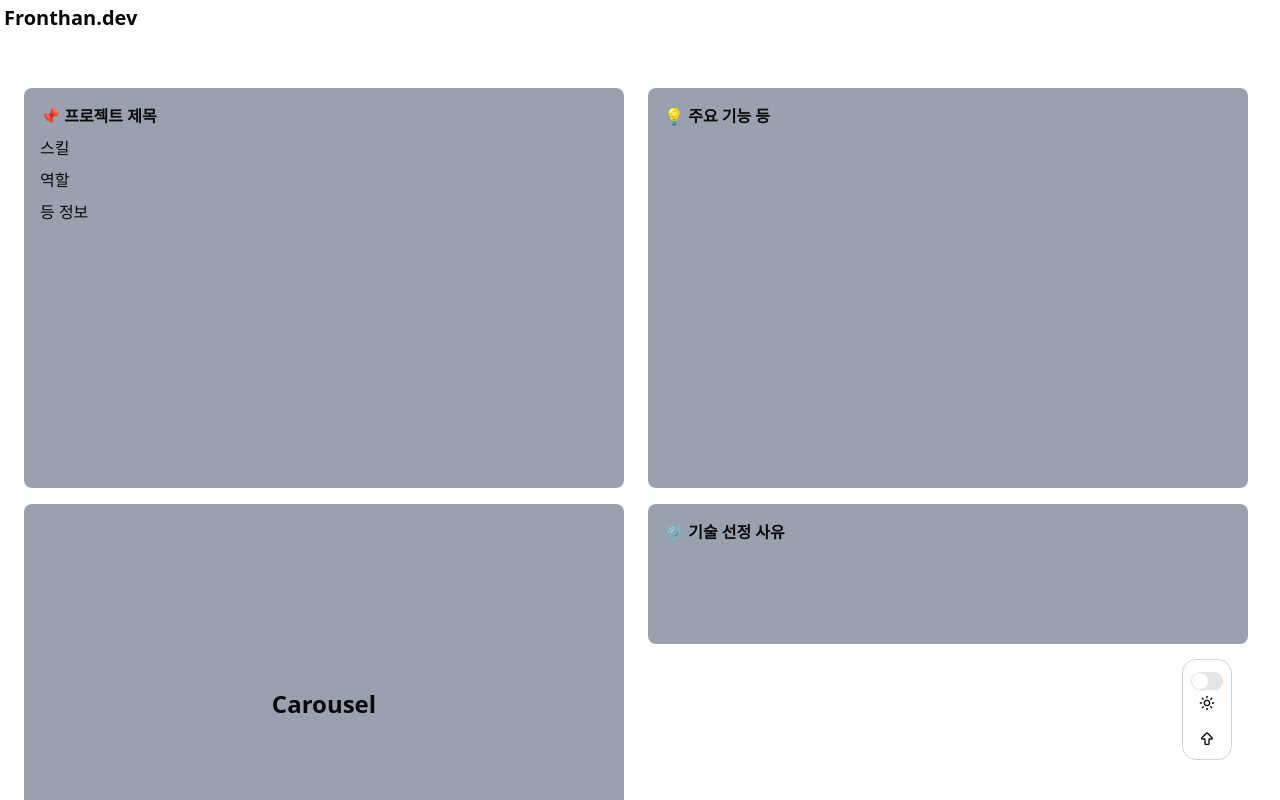
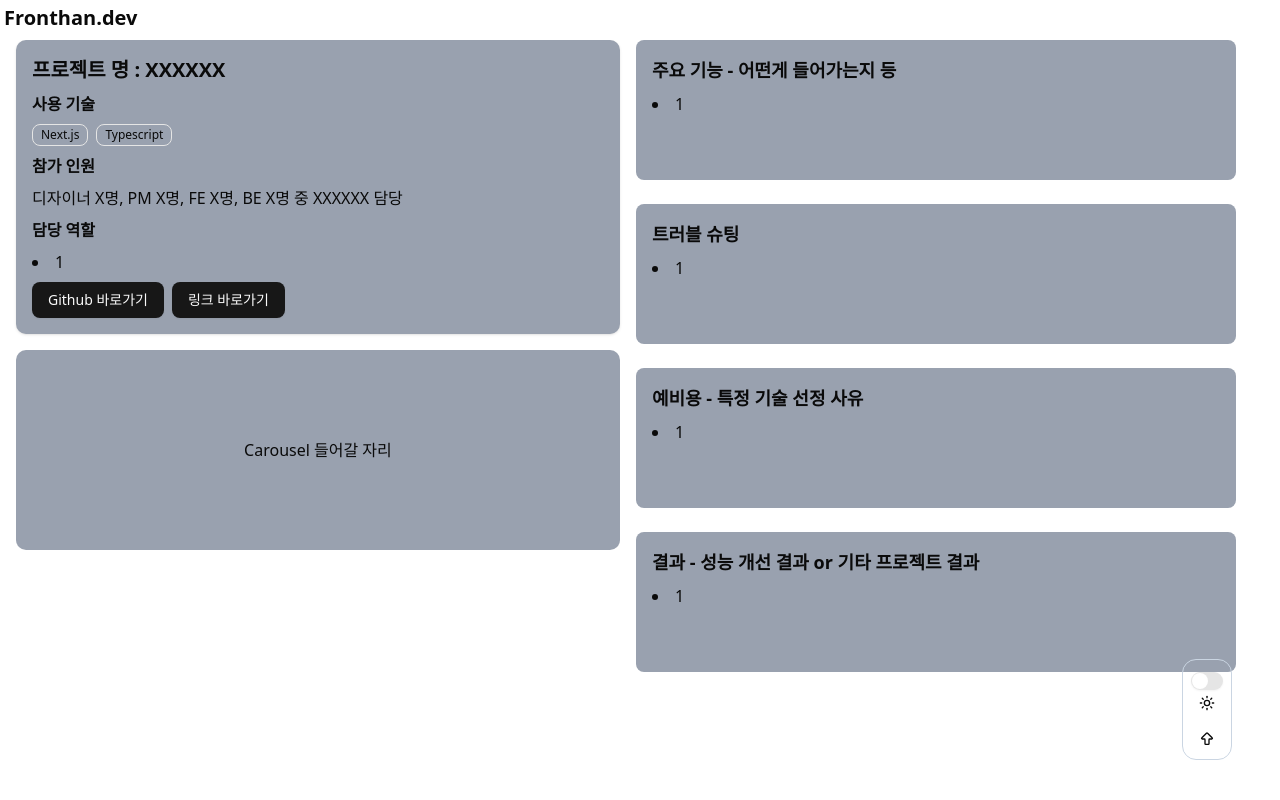
Before and after one commit to sangil94s/Portfoilos, a Next.js app: page /project/AFO in a window 1280 px wide. Shown: the top 800 px of the page. Built offline with nearby package versions, Linux system fonts and the light colour scheme.

Commit message:
Modify: Project Detail

```diff
--- a/components/Career/Career.tsx
+++ b/components/Career/Career.tsx
@@ -5,7 +5,7 @@ export default function Career() {
   return (
     <>
       <div className="flex flex-col md:flex-row p-6">
-        <section className="flex-shrink-0 border-b-2 md:border-b-0 md:border-r-2 border-slate-200">
+        <section className="flex-shrink-0 border-b-2 md:border-b-0 md:border-r-2 border-slate-100">
           <Image
             src={data?.companylogo}
             alt="회사로고"
@@ -15,10 +15,11 @@ export default function Career() {
           />
         </section>
 
-        <section className="w-full md:mx-4">
+        <section className="w-full md:mx-6">
           <h4 className="py-3 text-xl font-bold">{data?.companytitle}</h4>
           <p className="py-2 text-xs text-slate-400 font-bold">{data?.companydate}</p>
           <p className="text-xs text-slate-400 font-bold">{data?.companyposition}</p>
+          <p className="text-xs text-slate-400 font-bold py-2">{data?.companyInfo}</p>
           <ul className="list-disc list-inside font-bold">
             <li className="text-sm py-4">{data?.performanceone}</li>
             <li className="text-sm py-4">{data?.performancetwo}</li>
--- a/components/Introduce/Introduce.tsx
+++ b/components/Introduce/Introduce.tsx
@@ -3,7 +3,7 @@
 import Typewriter from 'typewriter-effect';
 import ResumeDownload from './Button/ResumeDownload';
 import MailButton from './Button/MailButton';
-
+// 추가 고려 - 좌측에 이미지?
 export default function Introduce() {
   return (
     <section className="flex flex-col justify-center items-center">
--- a/components/Project/ProjectCard.tsx
+++ b/components/Project/ProjectCard.tsx
@@ -26,7 +26,7 @@ export default function ProjectCard() {
     <div className="grid grid-cols-1 m-2 gap-4 justify-items-center lg:grid-cols-2">
       {data?.project.map((item: Project) => (
         <Link key={item.id} href={`/project/${item.title}`}>
-          <Card className="group relative cursor-pointer p-4 lg:w-[650px] lg:h-[400px] w-full max-w-sm hover:bg-gray-400 hover:shadow-md transition-all duration-200">
+          <Card className="group relative cursor-pointer p-4 w-full max-w-sm lg:w-[650px] lg:h-[400px] hover:bg-gray-400 hover:shadow-md transition-all duration-200">
             <Image
               src={item.image}
               alt="Project main image"
@@ -41,9 +41,9 @@ export default function ProjectCard() {
             </h4>
             <CardHeader>
               <CardTitle>프로젝트 명 : {item.title}</CardTitle>
-              <CardDescription className="py-1">기간 : {item.date}</CardDescription>
-              <CardDescription className="py-1">인원 : {item.teamcount}</CardDescription>
-              <CardDescription className="py-1">담당 : {item.parts}</CardDescription>
+              <CardDescription className="py-1">기간: {item.date}</CardDescription>
+              <CardDescription className="py-1">인원: {item.teamcount}</CardDescription>
+              <CardDescription className="py-1">담당: {item.parts}</CardDescription>
               <CardDescription className="py-1 text-black">{item.description}</CardDescription>
               <div className="flex flex-row justify-center gap-2">
                 <h4 className="text-base font-bold">Skill: </h4>
--- a/components/ProjectDetail/ProjectDetail.tsx
+++ b/components/ProjectDetail/ProjectDetail.tsx
@@ -2,6 +2,8 @@
 
 import { useParams } from 'next/navigation';
 import { useEffect, useState } from 'react';
+import { Badge } from '../ui/badge';
+import { Button } from '../ui/button';
 
 interface ProjectDetail {
   detail: string;
@@ -36,33 +38,65 @@ export default function ProjectDetail() {
   return (
     <>
       <p>{data?.detail}</p>
-      <div className="p-6 rounded-lg max-w-screen-xl min-h-screen my-10 mx-auto space-y-4">
-        <div className="grid grid-cols-1 md:grid-cols-2 gap-4">
-          <div className="lg:w-[600px] lg:h-[400px] bg-gray-400 p-4 rounded-md space-y-2">
-            <p className="font-bold">📌 프로젝트 제목</p>
-            <p>스킬</p>
-            <p>역할</p>
-            <p>등 정보</p>
+      <div className="flex flex-col lg:flex-row max-w-screen-xl min-h-screen mx-auto p-4 gap-4">
+        <aside className="lg:w-[800px] lg:h-[600px] lg:sticky top-4 space-y-4">
+          <div className="bg-gray-400 rounded-lg p-4 shadow">
+            <h2 className="text-xl font-bold mb-2">프로젝트 명 : XXXXXX</h2>
+            <p className="mb-2 font-bold">사용 기술</p>
+            <div className="flex flex-wrap gap-2">
+              <Badge variant='outline'>Next.js</Badge>
+              <Badge variant='outline'>Typescript</Badge>
+
+            </div>
+
+            <h3 className="my-2 font-bold">참가 인원</h3>
+            <p>디자이너 X명, PM X명, FE X명, BE X명 중 XXXXXX 담당</p>
+
+            <h3 className="my-2 font-bold">담당 역할</h3>
+            <ul className="list-disc list-inside space-y-1">
+              <li>1</li>
+            </ul>
+
+            <div className="flex gap-2 mt-2">
+              <Button>Github 바로가기</Button>
+              <Button>링크 바로가기</Button>
+            </div>
           </div>
 
-          <div className="lg:w-[600px] lg:h-[400px] bg-gray-400 p-4 rounded-md">
-            <p className="font-bold">💡 주요 기능 등</p>
+          <div className="bg-gray-400 rounded-lg h-[200px] flex items-center justify-center text-center">
+            Carousel 들어갈 자리
           </div>
-        </div>
+        </aside>
 
-        <div className="grid grid-cols-1 md:grid-cols-2 gap-4">
-          <div className="lg:w-[600px] lg:h-[400px] bg-gray-400 flex items-center justify-center rounded-md">
-            <p className="text-2xl font-bold">Carousel</p>
-          </div>
+        <main className="lg:w-2/3 w-full space-y-6">
+          <section className="lg:w-[600px] lg:h-[140px] bg-gray-400 p-4 rounded-md">
+            <h3 className="text-lg font-bold mb-2">주요 기능 - 어떤게 들어가는지 등</h3>
+            <ul className="list-disc list-inside space-y-1">
+              <li>1</li>
+            </ul>
+          </section>
 
-          <div className="lg:w-[600px] lg:h-[140px] bg-gray-400 p-4 rounded-md">
-            <p className="font-bold">⚙️ 기술 선정 사유</p>
-          </div>
+          <section className="lg:w-[600px] lg:h-[140px] bg-gray-400 p-4 rounded-md">
+            <h3 className="text-lg font-bold mb-2">트러블 슈팅</h3>
+            <ul className="list-disc list-inside space-y-1">
+              <li>1</li>
+            </ul>
+          </section>
 
-          <div className="lg:w-[600px] lg:h-[140px] bg-gray-400 p-4 rounded-md">
-            <p className="font-bold">🐛 트러블 슈팅</p>
-          </div>
-        </div>
+          <section className="lg:w-[600px] lg:h-[140px] bg-gray-400 p-4 rounded-md">
+            <h3 className="text-lg font-bold mb-2">예비용 - 특정 기술 선정 사유</h3>
+            <ul className="list-disc list-inside space-y-1">
+              <li>1</li>
+            </ul>
+          </section>
+
+          <section className="lg:w-[600px] lg:h-[140px] bg-gray-400 p-4 rounded-md">
+            <h3 className="text-lg font-bold mb-2">결과 - 성능 개선 결과 or 기타 프로젝트 결과</h3>
+            <ul className="list-disc list-inside space-y-1">
+              <li>1</li>
+            </ul>
+          </section>
+        </main>
       </div>
     </>
   );
--- a/public/data/project-infomation.json
+++ b/public/data/project-infomation.json
@@ -7,7 +7,7 @@
       "teamcount": "7명 회사 프로젝트",
       "description": "기존 EJS로 구축된 백오피스 서비스를 React로 재구축과 UX의 개선을 병행하는 프로젝트",
       "techskills": "React, Typescript, TailwindCSS, Express, MySQL, GCP",
-      "parts": "유일한 서버와 프론트엔드 개발, GCP 배포 전담",
+      "parts": "유일한 풀스택 개발, GCP 배포 전담",
       "image": "/project/afo-logo.png",
       "useSkillImage": [
         {
@@ -51,7 +51,7 @@
       "teamcount": "7명 회사 프로젝트",
       "description": "국내 약 180개 대리점의 생산 등 데이터를 내부 부서가 조회와 활용 목적의 백오피스 프로젝트",
       "techskills": "React, Typescript, TailwindCSS, Tanstack/React-Query, React-Hook-Form, Express, MySQL, GCP",
-      "parts": "유일한 서버와 프론트엔드 개발, GCP 배포 전담 ",
+      "parts": "유일한 풀스택 개발, GCP 배포 전담 ",
       "image": "/project/compact-login.png",
       "useSkillImage": [
         {
--- a/public/data/work-infomation.json
+++ b/public/data/work-infomation.json
@@ -3,6 +3,7 @@
   "companysmalldescription": "수제 담배를 만드는 기계를 제조 및 판매하는 B2B 기업입니다",
   "companydate": "2022.12 - 2025.03 [약 2년 4개월]",
   "companyposition": "R&D 소프트웨어 2팀 프론트엔드 개발자",
+  "companyInfo": "수제 담배를 만드는 기계를 제조 및 판매하는 B2B 기업입니다.",
   "performanceone": "프론트엔드 기술 스택을 EJS → React로 전환 주도, 이후 4개 프로젝트에서 React로 진행하며 정착",
   "performancetwo": "레거시 프로젝트 (크롬 Performance 탭 기준 LCP 평균 30초 + 9개 Log 페이지 UX 미 통일 → 이후 프로젝트에서 LCP 1초 이하, 5개 Log 페이지 UX를 통일) 개선",
   "performancethree": "디자인 가이드 (AI 파일)에 사용한 색상 정보가 없어 디자이너에게 추가 문의 필요 → 협의 후 사용한 색상에 대한 HEX 코드를 가이드에 추가하며 2개 프로젝트 진행",
```
